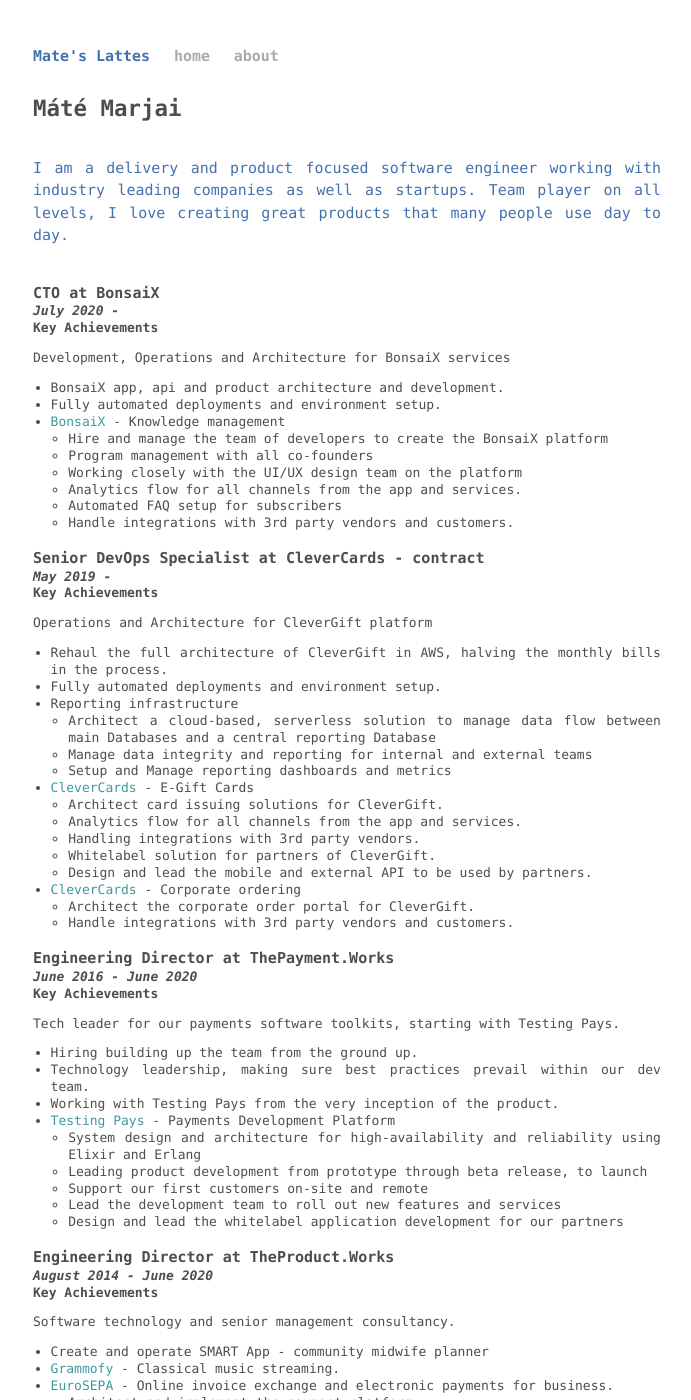
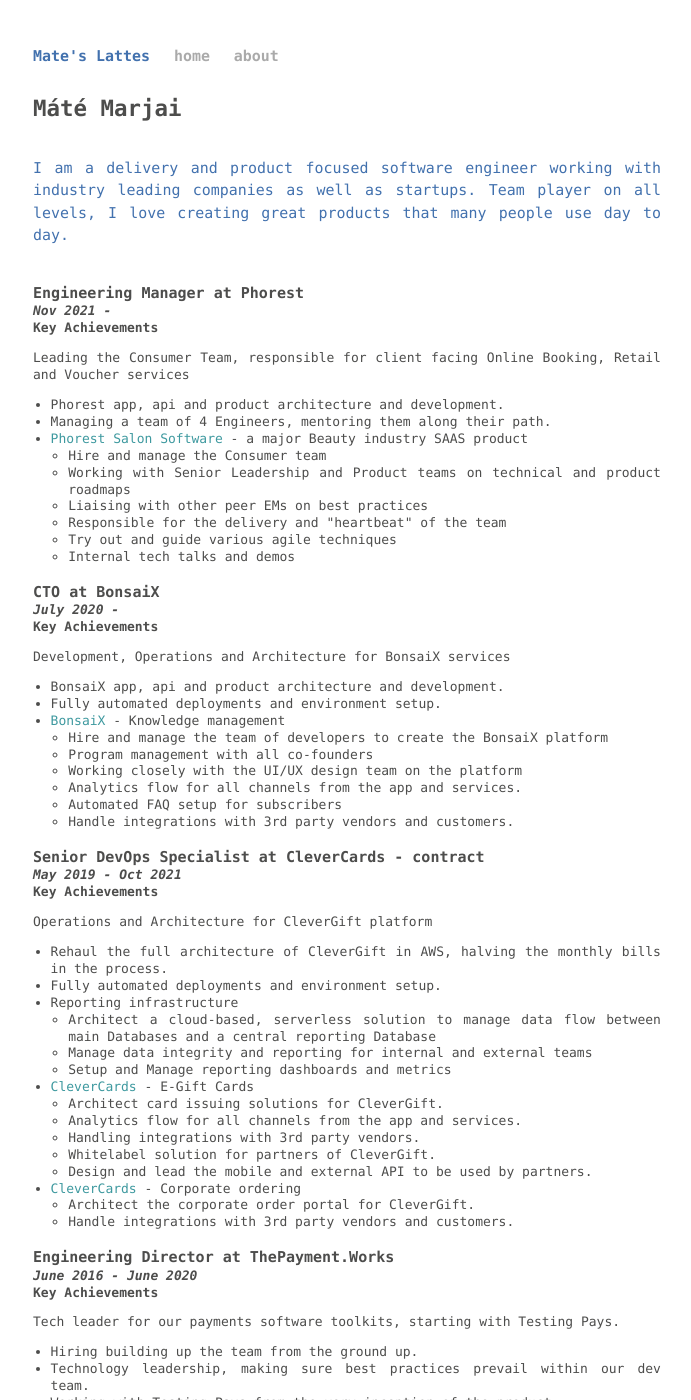
Before and after one commit to marjaimate/marjaimate.github.io, a Jekyll site: the page built from about.html, in a window 1280 px wide and 1400 px high. Shown: the whole window, without its empty margins (293-984 px from the left). Built offline with Jekyll 4.4.1, drawn with Linux system fonts in a browser that asks for light colours.

Commit message:
Adding in the Phorest EM job

```diff
--- a/about.html
+++ b/about.html
@@ -14,6 +14,28 @@
   </section>
   <br/>
   <section class="resume post">
+    <h3>Engineering Manager at Phorest</h3>
+    <h4>Nov 2021 -</h4>
+    <h5>Key Achievements</h5>
+    <p class="key-points">
+    Leading the Consumer Team, responsible for client facing Online Booking, Retail and Voucher services
+    </p>
+    <ul>
+      <li>Phorest app, api and product architecture and development.</li>
+      <li>Managing a team of 4 Engineers, mentoring them along their path.</li>
+      <li><a href="https://phorest.com" target="_blank">Phorest Salon Software</a> - a major Beauty industry SAAS product
+        <ul>
+          <li>Hire and manage the Consumer team</li>
+          <li>Working with Senior Leadership and Product teams on technical and product roadmaps</li>
+          <li>Liaising with other peer EMs on best practices</li>
+          <li>Responsible for the delivery and "heartbeat" of the team</li>
+          <li>Try out and guide various agile techniques</li>
+          <li>Internal tech talks and demos</li>
+        </ul>
+      </li>
+    </ul>
+    <br/>
+
     <h3>CTO at BonsaiX</h3>
     <h4>July 2020 -</h4>
     <h5>Key Achievements</h5>
@@ -37,7 +59,7 @@
     <br/>
 
     <h3>Senior DevOps Specialist at CleverCards - contract</h3>
-    <h4>May 2019 -</h4>
+    <h4>May 2019 - Oct 2021</h4>
     <h5>Key Achievements</h5>
     <p class="key-points">
     Operations and Architecture for CleverGift platform
```
Also changed, not shown: 1 other file.
